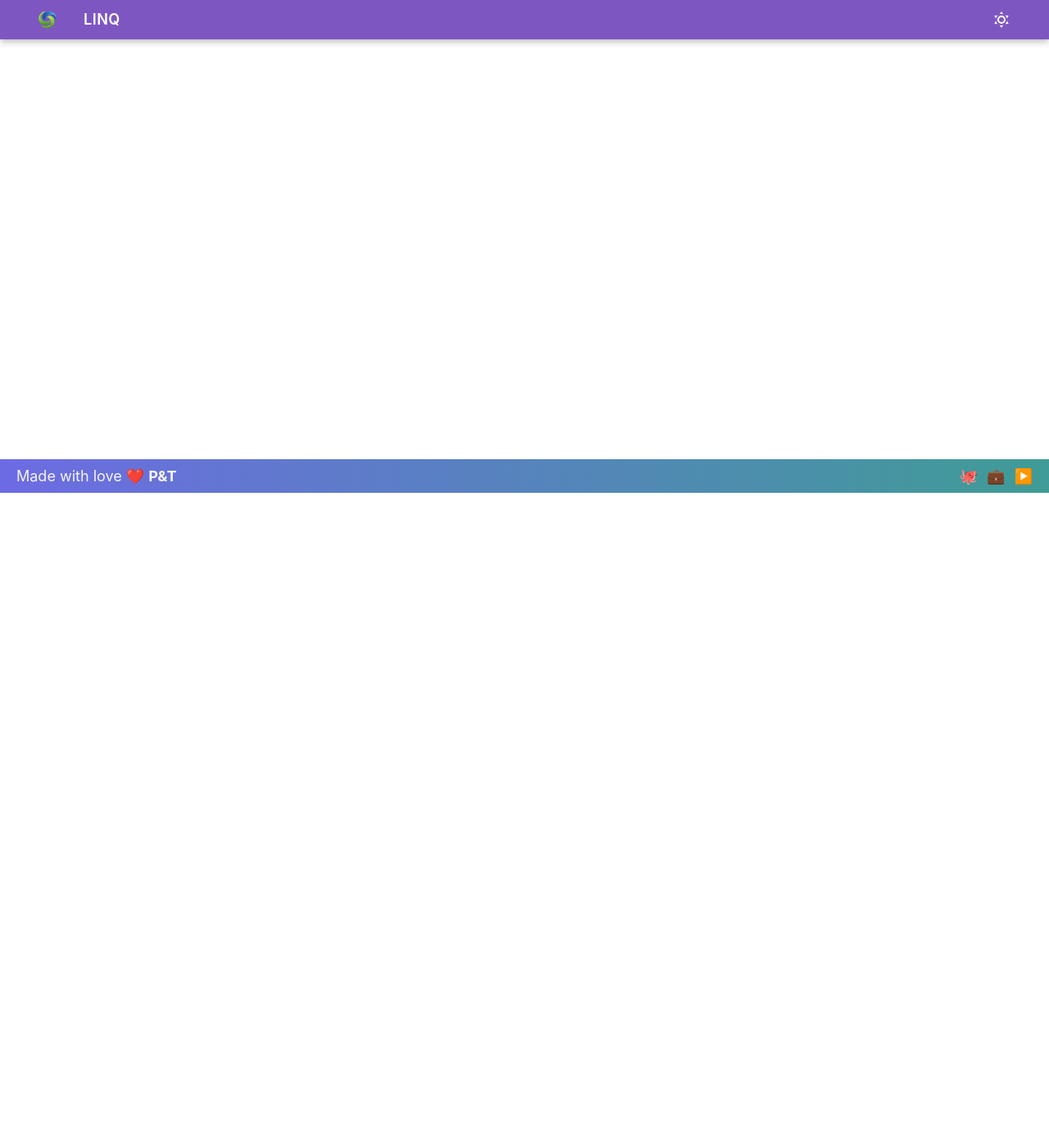
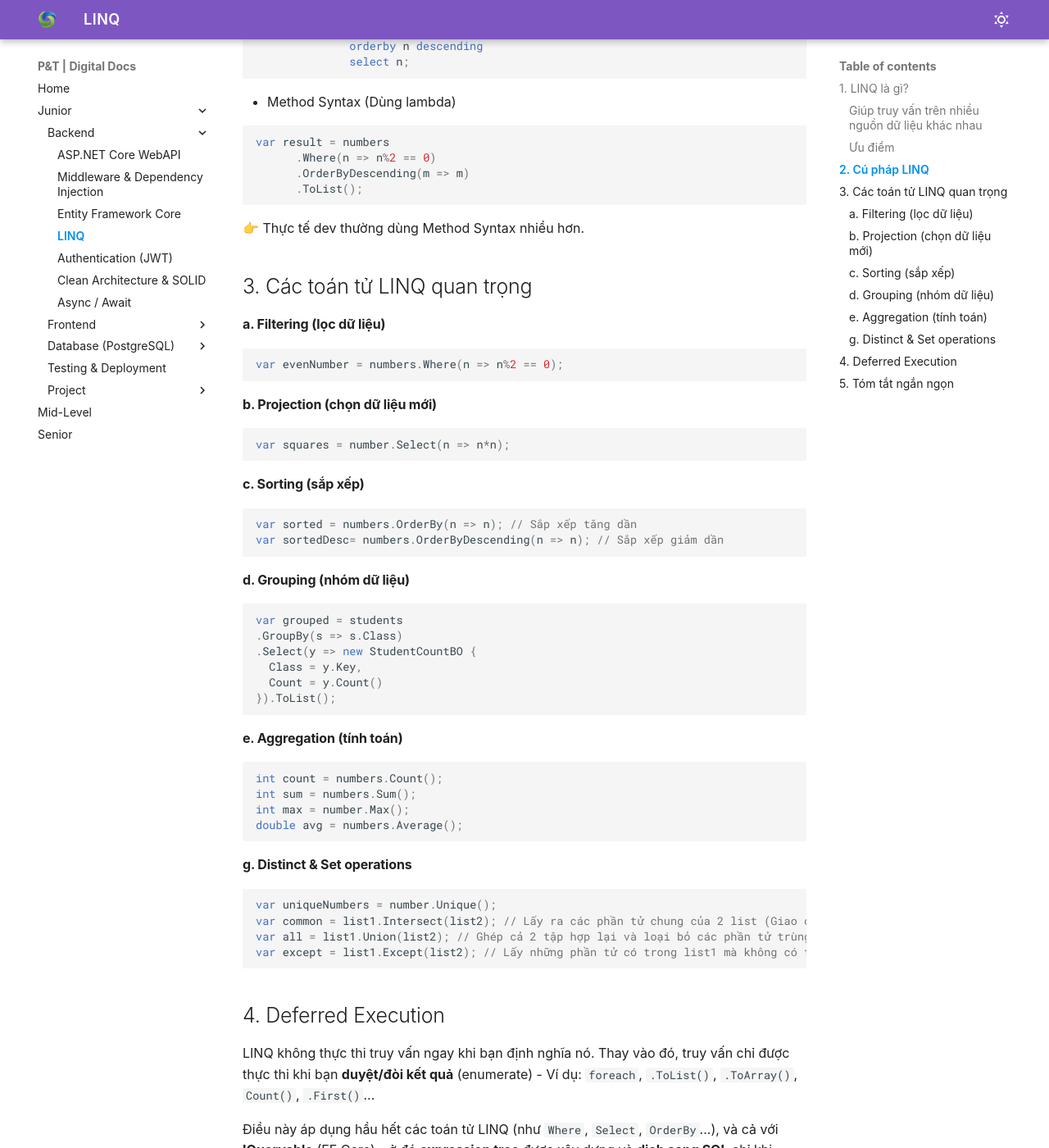
Before and after one commit to alphadev14/digitaldocs, an MkDocs documentation site: the page built from docs/junior/backend/04-linq.md, in a window 1280 px wide and 1400 px high, scrolled down 799 px. Shown: the whole window at 82% size. Built offline with MkDocs 1.6.1 and Material for MkDocs 9.7.7, drawn with Linux system fonts in a browser that asks for light colours; some of the changed text lies outside the part shown.

Commit message:
A: Add LINQ document

````diff
--- a/docs/junior/backend/04-linq.md
+++ b/docs/junior/backend/04-linq.md
@@ -1,4 +1,135 @@
-Select, Where, OrderBy, GroupBy
-Join
-Aggregation (Sum, Count, Average)
-Thực hành: viết LINQ query cho Todo list
+# LINQ (Language Integrated Query)
+
+## 1. LINQ là gì?
+
+- **LINQ** (Language Integrated Query) là cú pháp truy vấn dữ liệu được tích hợp trực tiếp trong C#.
+
+### Giúp truy vấn trên nhiều nguồn dữ liệu khác nhau
+
+- **LINQ to Objects** → collection, array, list
+- **LINQ to Entities** → Entity Framework (database)
+- **LINQ to XML**, **LINQ to SQL**, v.v.
+
+### Ưu điểm
+
+- Code ngắn gọn, dễ đọc
+- **Type-safe** (có kiểm tra kiểu dữ liệu lúc compile)
+- Hỗ trợ **deferred execution** (chỉ chạy khi thực sự duyệt dữ liệu)
+
+## 2. Cú pháp LINQ
+
+Có 2 kiểu chính:
+
+- Query Syntax (Giống SQL)
+
+```csharp
+ var result = from n in numbers
+              where n % 2 == 0
+              orderby n descending
+              select n;
+```
+
+- Method Syntax (Dùng lambda)
+
+```csharp
+var result = numbers
+      .Where(n => n%2 == 0)
+      .OrderByDescending(m => m)
+      .ToList();
+```
+
+👉 Thực tế dev thường dùng Method Syntax nhiều hơn.
+
+## 3. Các toán tử LINQ quan trọng
+
+#### a. Filtering (lọc dữ liệu)
+
+```csharp
+var evenNumber = numbers.Where(n => n%2 == 0);
+```
+
+#### b. Projection (chọn dữ liệu mới)
+
+```csharp
+var squares = number.Select(n => n*n);
+```
+
+#### c. Sorting (sắp xếp)
+
+```csharp
+var sorted = numbers.OrderBy(n => n); // Sắp xếp tăng dần
+var sortedDesc= numbers.OrderByDescending(n => n); // Sắp xếp giảm dần
+```
+
+#### d. Grouping (nhóm dữ liệu)
+
+```csharp
+var grouped = students
+.GroupBy(s => s.Class)
+.Select(y => new StudentCountBO {
+  Class = y.Key,
+  Count = y.Count()
+}).ToList();
+```
+
+#### e. Aggregation (tính toán)
+
+```csharp
+int count = numbers.Count();
+int sum = numbers.Sum();
+int max = number.Max();
+double avg = numbers.Average();
+```
+
+#### g. Distinct & Set operations
+
+```csharp
+var uniqueNumbers = number.Unique();
+var common = list1.Intersect(list2); // Lấy ra các phần tử chung của 2 list (Giao của 2 tập hợp).
+var all = list1.Union(list2); // Ghép cả 2 tập hợp lại và loại bỏ các phần tử trùng (Hợp của 2 tập hợp).
+var except = list1.Except(list2); // Lấy những phần tử có trong list1 mà không có trong list2 (Hiệu của 2 tập hợp).
+```
+
+## 4. Deferred Execution
+
+LINQ không thực thi truy vấn ngay khi bạn định nghĩa nó. Thay vào đó, truy vấn chỉ được thực thi khi bạn **duyệt/đòi kết quả** (enumerate) - Ví dụ: `foreach`, `.ToList()`, `.ToArray()`, `Count()`, `.First()`...
+
+Điều này áp dụng hầu hết các toán tử LINQ (như `Where`, `Select`, `OrderBy`...), và cả với **IQueryable** (EF Core) - ở đó **expression tree** được xây dựng và **dịch sang SQL** chỉ khi **enumerate**
+
+Ví dụ
+
+```csharp
+var numbers = new List<int> {1,2,3};
+
+// Định nghĩa query chưa chạy
+var q = numbers.Where(n => {
+  Console.WriteLine($"Filtering {n}");
+  return n % 2 == 1;
+})
+
+Console.WriteLine("Before enumerate");
+
+// Bắt đầu enumerate => query chạy, predicate in ra khi thực thi
+foreach(var number in numbers) {
+  Console.WriteLine($"Result: {x}");
+}
+
+```
+
+Output:
+
+```csharp
+Before enumeration
+Filtering 1
+Result: 1
+Filtering 2
+Filtering 3
+Result: 3
+```
+
+=> predicate chỉ được gọi khi enumerate.
+
+## 5. Tóm tắt ngắn ngọn
+
+- **Deferrend** = `Where`, `Select`, `OrderBy`, `Skip`, `Take`, `Join`...
+- **Immediate** = `ToList()`, `ToArray()`, `Count()`, `First()`, `Any()`, `Fisrt()`, `FirstOrDefault()`...
````
